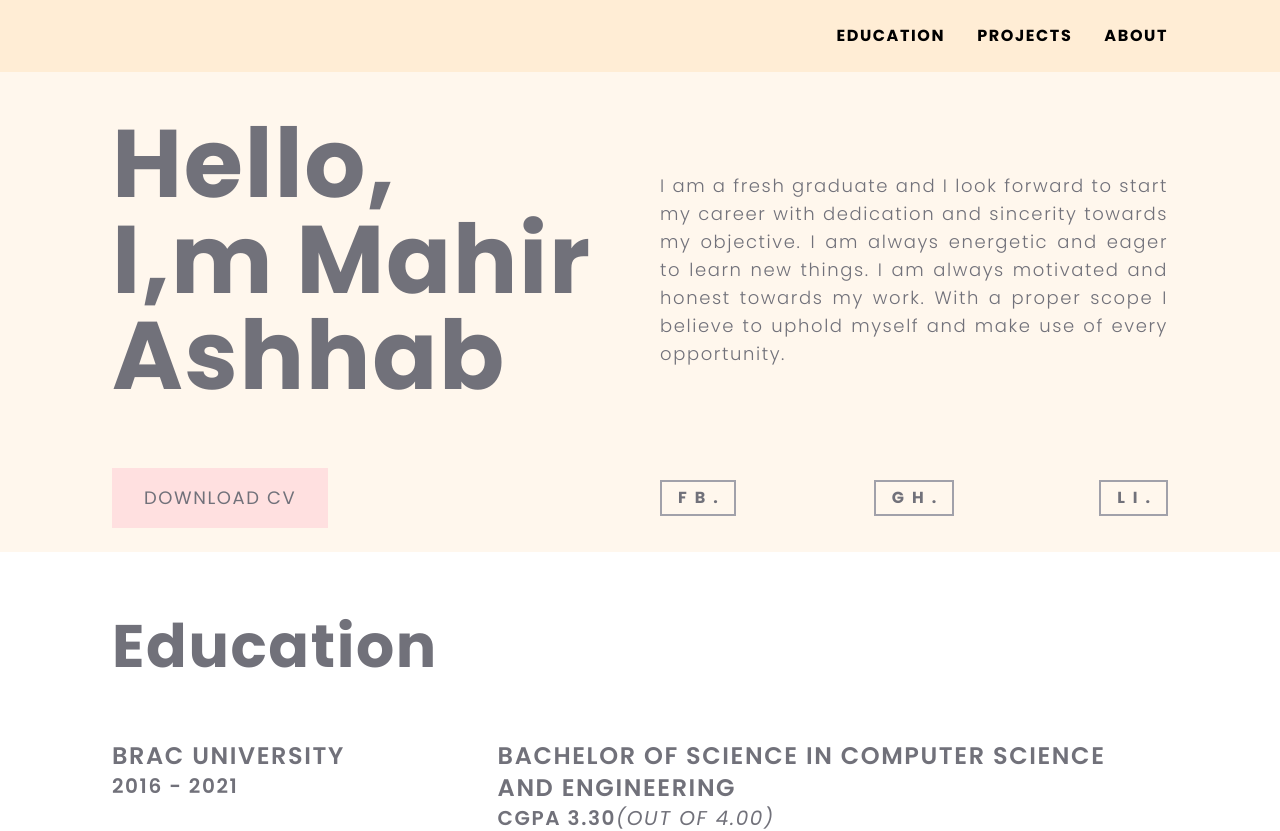
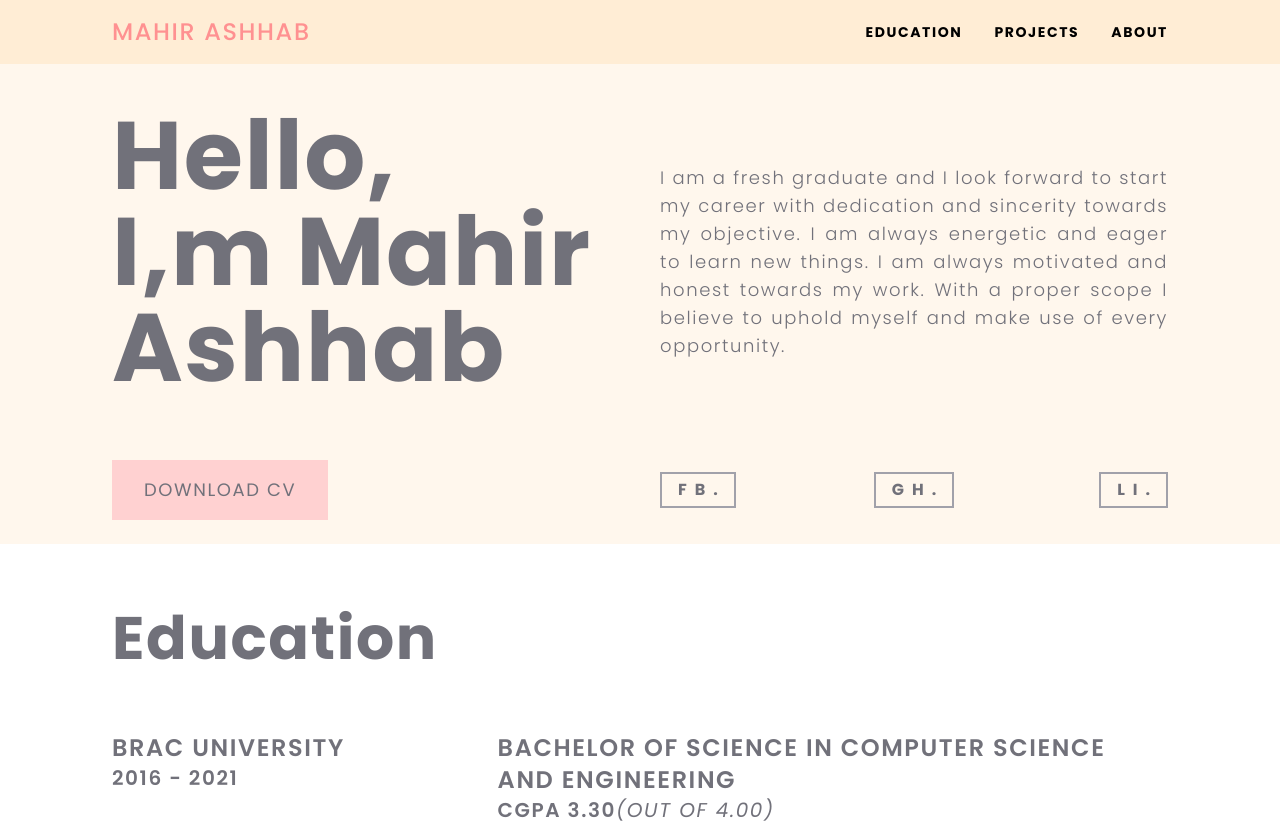
Before and after one commit to MahirAshhab/personal-portfolio, a React (Create React App) app: page / in a window 1280 px wide. Shown: the top 831 px of the page. Built offline with nearby package versions, Linux system fonts and the light colour scheme.

Commit message:
Responsive Navbar

```diff
--- a/src/App.css
+++ b/src/App.css
@@ -1,6 +1,7 @@
 .App {
   text-align: center;
   font-family: 'Poppins', sans-serif;
+  cursor: default;
 }
 
 .App-logo {
--- a/src/components/Hero/hero.css
+++ b/src/components/Hero/hero.css
@@ -2,8 +2,15 @@
     background-color: rgb(255 247 237);
 }
 .cv{
-    background-color: #ffe0e0;
+    background-color: #ffd1d1;
+    transition: .5s;
 }
 .icon-container a{
     letter-spacing: .5em;
+    transition: 0.5s;
 }
+
+.icon-container a:hover, .cv:hover{
+    background-color: #ff9191;
+    color: white;
+}
--- /dev/null
+++ b/src/components/Navbar/Navbar.css
@@ -0,0 +1,43 @@
+*{
+    padding: 0;
+    margin: 0;
+    text-decoration: none;
+    list-style: none;
+    box-sizing: border-box;
+}
+
+label.logo{
+    line-height: 4rem;
+    transition: 0.5s;
+}
+
+nav ul li{
+    line-height: 4rem;
+}
+
+nav label{
+    transition: 0.5s;
+}
+
+label.logo:hover{
+    font-weight: 500;
+}
+
+nav ul li a:hover{
+    transition: 0.5s;
+    color: #ff9191;
+}
+
+nav label:hover{
+    color: #ff9191;
+}
+
+@media (max-width: 1024px) {
+    ul{
+        transition: all 0.5s;
+    }
+
+    #check:checked ~ ul{
+        left: 0;
+    }
+}
--- a/src/components/Navbar/Navbar.js
+++ b/src/components/Navbar/Navbar.js
@@ -1,24 +1,155 @@
 import React from 'react';
 import Hero from '../Hero/Hero';
+import { FaBars } from 'react-icons/fa';
+import './Navbar.css';
 
 const Navbar = () => {
     return (
         <div>
-            <ul className="
-            flex
-            justify-end items-end
-            text-sm font-bold tracking-widest text-black
-            lg:text-base
-            pr-8 pl-8 pt-6 pb-6
-            md:pr-28 md:pl-28 md:pt-6 md:pb-6
-            bg-orange-100
-            uppercase">
-                <li className="mr-8">Education</li>
-                <li className="mr-8">Projects</li>
-                <li>About</li>
-            </ul>
+            <nav className="
+                bg-orange-100
+                w-full h-16
+                uppercase">
+                <input type="checkbox" id="check" className="
+                    hidden"/>
+                <label for="check" className="
+                    text-black
+                    float-right
+                    text-xl
+                    h-16
+                    flex
+                    lg:hidden
+                    items-center
+                    cursor-pointer
+                    pr-8
+                    lg:pr-28">
+                    <FaBars />
+                </label>
+                <label className="logo
+                    text-black
+                    text-2xl
+                    font-extralight
+                    float-left
+                    pl-8
+                    cursor-pointer
+                    lg:pl-28">
+                    Mahir Ashhab
+                </label>
+                <ul className="
+                    text-black
+                    float-right
+                    text-sm font-bold
+                    lg-2:text-base
+                    lg-2:fixed
+                    lg-2:w-full
+                    lg-2:h-screen
+                    lg-2:top-16
+                    lg-2:-left-full
+                    lg-2:text-center
+                    lg-2:bg-orange-100
+                    lg-2:border-t-2
+                    lg-2:border-zinc-400">
+
+                    <li className="
+                        inline-block
+                        mr-8
+                        lg-2:block
+                        lg-2:mt-12
+                        lg-2:mb-12
+                        lg-2:mr-0
+                        lg-2:leading-10">
+                        <a href="./" className="
+                            ">
+                            Education
+                        </a>
+                    </li>
+                    <li className="
+                        inline-block
+                        mr-8
+                        lg-2:block
+                        lg-2:mt-12
+                        lg-2:mb-12
+                        lg-2:mr-0
+                        lg-2:leading-10">
+                        <a href="./" className="
+                            ">
+                            Projects
+                        </a>
+                    </li>
+                    <li className="
+                        inline-block
+                        pr-8
+                        lg:pr-28
+                        lg-2:block
+                        lg-2:mt-12
+                        lg-2:mb-12
+                        lg-2:p-0
+                        lg-2:leading-10">
+                        <a href="./" className="
+                            ">
+                            About
+                        </a>
+                    </li>
+
+                    <div className="
+                    hidden
+                    icon-container
+                    pt-20
+                    sm:ml-32
+                    sm:mr-32
+                    ml-20
+                    mr-20
+                    lg-2:grid grid-cols-3 gap-4">
+                        <div className="
+                        text-base
+                        font-bold
+                        uppercase
+                        flex">
+                            <a
+                                href="https://www.facebook.com/mahir.ashhab.71/"
+                                target="_blank"
+                                rel="noopener noreferrer"
+                                className="
+                            pl-4 pt-1 pb-1 pr-2
+                            border-2 border-zinc-400">
+                                fb.
+                            </a>
+                        </div>
+                        <div className="
+                        font-bold
+                        uppercase
+                        flex
+                        justify-center">
+                            <a
+                                href="https://www.linkedin.com/in/mahir-ashhab77/"
+                                target="_blank"
+                                rel="noopener noreferrer"
+                                className="
+                            pl-4 pt-1 pb-1 pr-2
+                            border-2 border-zinc-400">
+                                gh.
+                            </a>
+                        </div>
+                        <div className="
+                        font-bold
+                        uppercase
+                        flex
+                        justify-end">
+                            <a
+                                href="https://www.linkedin.com/in/mahir-ashhab77/"
+                                target="_blank"
+                                rel="noopener noreferrer"
+                                className="
+                            pl-4 pt-1 pb-1 pr-2
+                            border-2 border-zinc-400">
+                                li.
+                            </a>
+                        </div>
+                    </div>
+                </ul>
+            </nav>
             <Hero></Hero>
-        </div>
+        </div >
     );
 };
 
--- a/tailwind.config.js
+++ b/tailwind.config.js
@@ -6,6 +6,25 @@ module.exports = {
     extend: {
 
     },
+    screens: {
+      'sm': '640px',
+      // => @media (min-width: 640px) { ... }
+
+      'md': '768px',
+      // => @media (min-width: 768px) { ... }
+
+      'lg': '1024px',
+      // => @media (min-width: 1024px) { ... }
+
+      'lg-2': { 'max': '1023px' },
+      // => @media (max-width: 1023px) { ... }
+
+      'xl': '1280px',
+      // => @media (min-width: 1280px) { ... }
+
+      '2xl': '1536px',
+      // => @media (min-width: 1536px) { ... }
+    }
   },
   plugins: [],
 }
```
